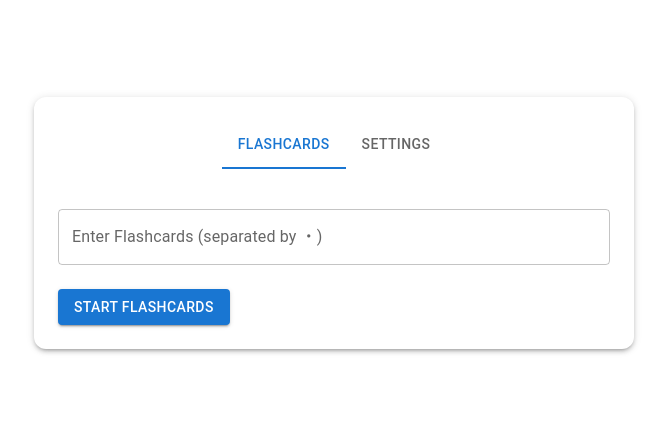
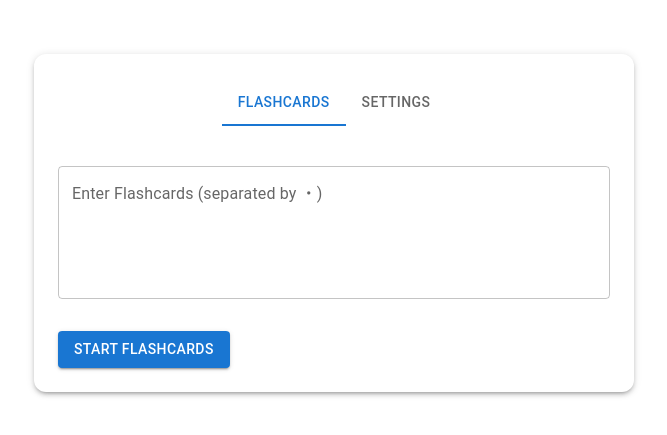
Before and after one commit to thuankhangho/btl-kncn, a React (Vite) app in the folder client/: page / in a window 1280 px wide. Shown: the part 177-612 px from the top of the page, without its empty margins (306-973 px from the left). Built offline with nearby package versions, Linux system fonts and the light colour scheme.

Commit message:
cho textbox bigg

```diff
--- a/client/src/App.tsx
+++ b/client/src/App.tsx
@@ -157,6 +157,7 @@ const FlashcardApp: React.FC = () => {
               variant="outlined"
               fullWidth
               margin="normal"
+              sx={{ mb: 2, '& .MuiInputBase-input': { fontSize: '1.5rem',height: '100px' } }}
               onChange={(e) => setInput(e.target.value)}
             />
             <Button variant="contained" color="primary" type="submit" style={{ marginTop: '16px' }}>
```
